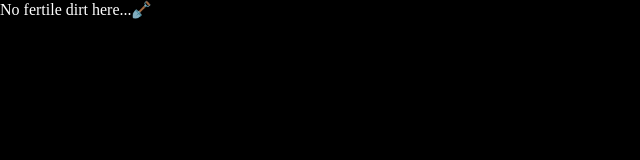
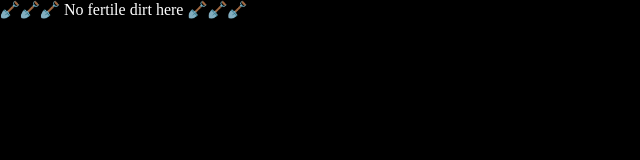
Before and after one commit to coryflucas/lopapadancesfor.us, a plain HTML site: page web/error.html in a window 1280 px wide. Shown: the whole page, without its empty margins (0-640 px from the left). Drawn offline with Linux system fonts and the light colour scheme.

Commit message:
digging deeper

```diff
--- a/web/error.html
+++ b/web/error.html
@@ -3,5 +3,5 @@
 <title>SHIRTLY</title>
 </head>
 <body style="margin:0;background:black;color:white;">
-No fertile dirt here...🪏
+🪏🪏🪏 No fertile dirt here 🪏🪏🪏
 </body>
```
